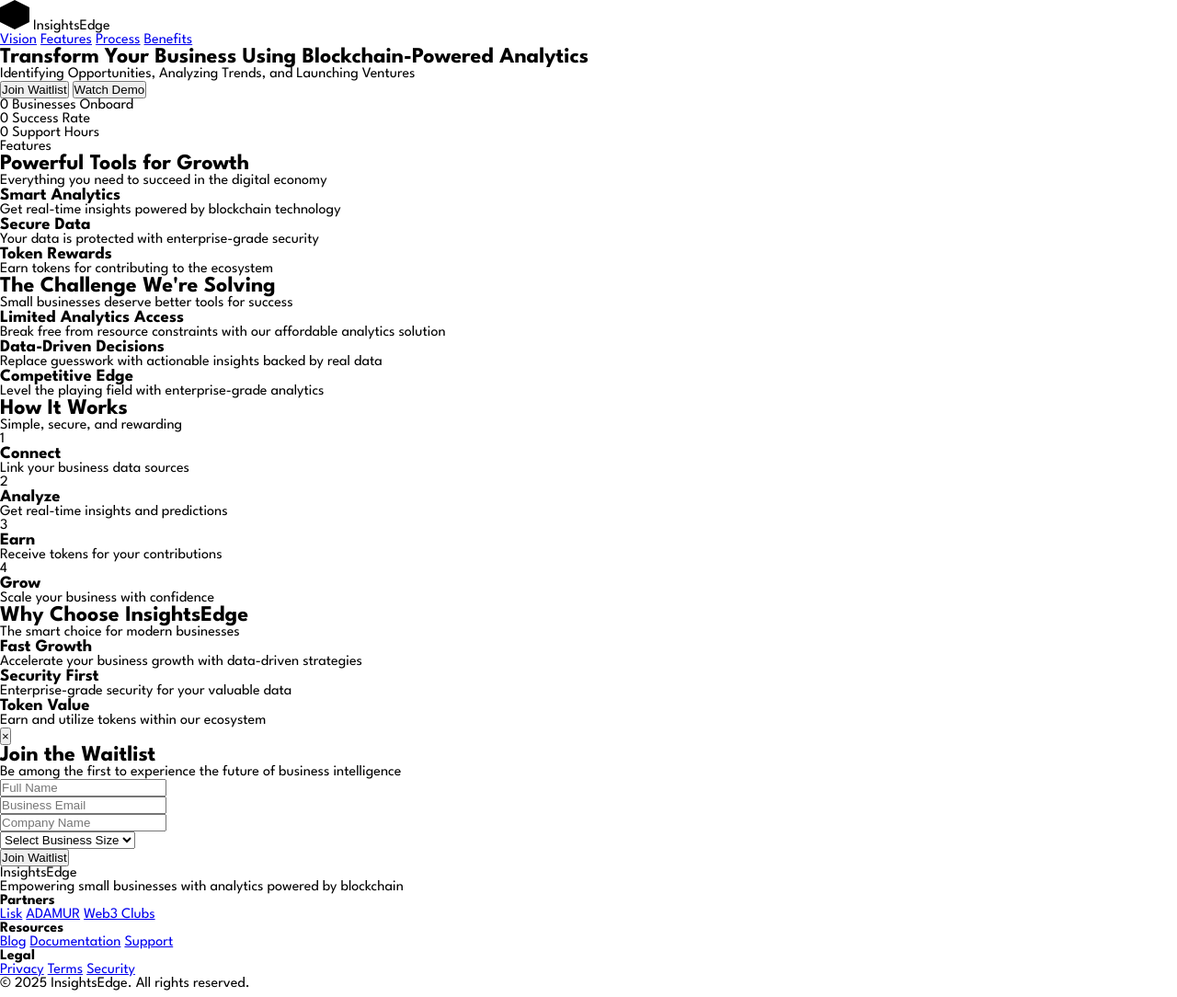
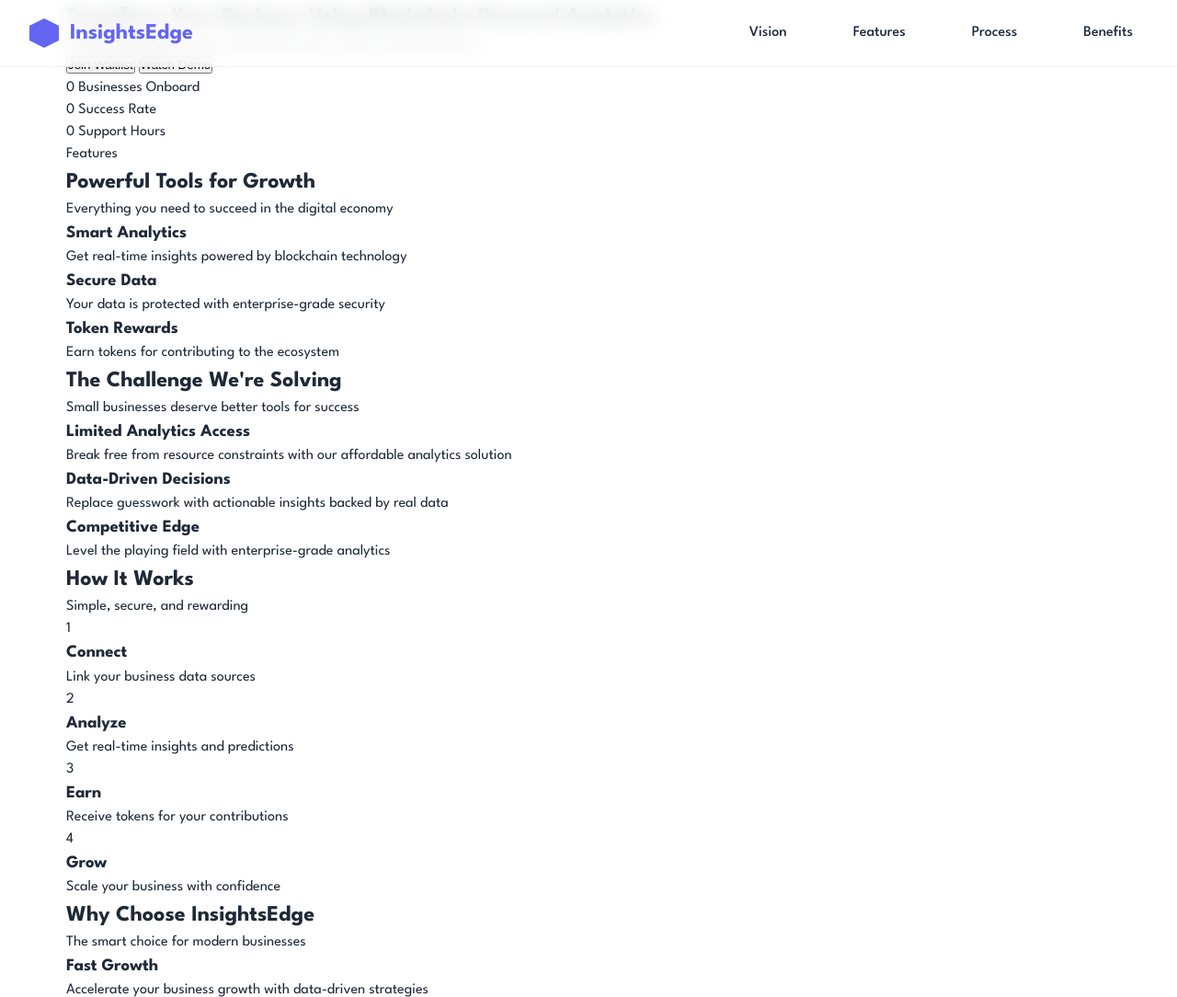
Before and after one commit to ombima56/insights-edge, a plain HTML site: page frontend/templates/index.html in a window 1280 px wide. Shown: the top 1084 px of the page at 92% size. Drawn offline with Linux system fonts and the light colour scheme.

Commit message:
style: add styling to the nav bar
Improved padding and margins for better alignment, and updated hover effects.

```diff
--- a/frontend/static/css/style.css
+++ b/frontend/static/css/style.css
@@ -1,4 +1,21 @@
-@import url('https://fonts.googleapis.com/css2?family=League+Spartan:wght@100..900&display=swap');
+@import url("https://fonts.googleapis.com/css2?family=League+Spartan:wght@100..900&display=swap");
+
+:root {
+  --primary: #6366f1;
+  --primary-dark: #4f46e5;
+  --secondary: #818cf8;
+  --text-primary: #1f2937;
+  --text-secondary: #4b5563;
+  --bg-primary: #ffffff;
+  --bg-secondary: #f9fafb;
+  --success: #10b981;
+  --error: #ef4444;
+  --border-radius: 16px;
+  --transition: all 0.3s cubic-bezier(0.4, 0, 0.2, 1);
+  --shadow-sm: 0 1px 2px 0 rgb(0 0 0 / 0.05);
+  --shadow-md: 0 4px 6px -1px rgb(0 0 0 / 0.1);
+  --shadow-lg: 0 10px 15px -3px rgb(0 0 0 / 0.1);
+}
 
 * {
   margin: 0;
@@ -9,5 +26,79 @@
 html,
 body {
   height: 100%;
-  font-family: 'League Spartan', sans-serif;
+  font-family: "League Spartan", sans-serif;
 }
+
+body {
+  line-height: 1.5;
+  color: var(--text-primary);
+  background: var(--bg-primary);
+}
+
+.container {
+  max-width: 1200px;
+  margin: 0 auto;
+  padding: 0 2rem;
+}
+
+/* Navigation */
+nav {
+  position: fixed;
+  top: 0;
+  left: 0;
+  width: 100%;
+  background: rgba(255, 255, 255, 0.8);
+  backdrop-filter: blur(10px);
+  z-index: 1000;
+  padding: 1rem 0;
+  border-bottom: 1px solid rgba(0, 0, 0, 0.05);
+}
+
+.nav-container {
+  display: flex;
+  justify-content: space-between;
+  align-items: center;
+  max-width: 1400px;
+  margin: 0 auto;
+  padding: 0 2rem;
+}
+
+.logo {
+  display: flex;
+  align-items: center;
+  gap: 0.75rem;
+  font-weight: 700;
+  font-size: 1.5rem;
+  color: var(--primary);
+}
+
+.nav-links {
+  display: flex;
+  gap: 2.5rem;
+}
+
+.nav-links a {
+  color: var(--text-primary);
+  text-decoration: none;
+  font-weight: 500;
+  transition: var(--transition);
+  padding: 0.5rem 1rem;
+  border-radius: 8px;
+  position: relative;
+}
+
+.nav-links a::after {
+  content: "";
+  position: absolute;
+  bottom: 0;
+  left: 50%;
+  transform: translateX(-50%);
+  width: 0;
+  height: 2px;
+  background: var(--primary);
+  transition: var(--transition);
+}
+
+.nav-links a:hover::after {
+  width: 100%;
+}
```
